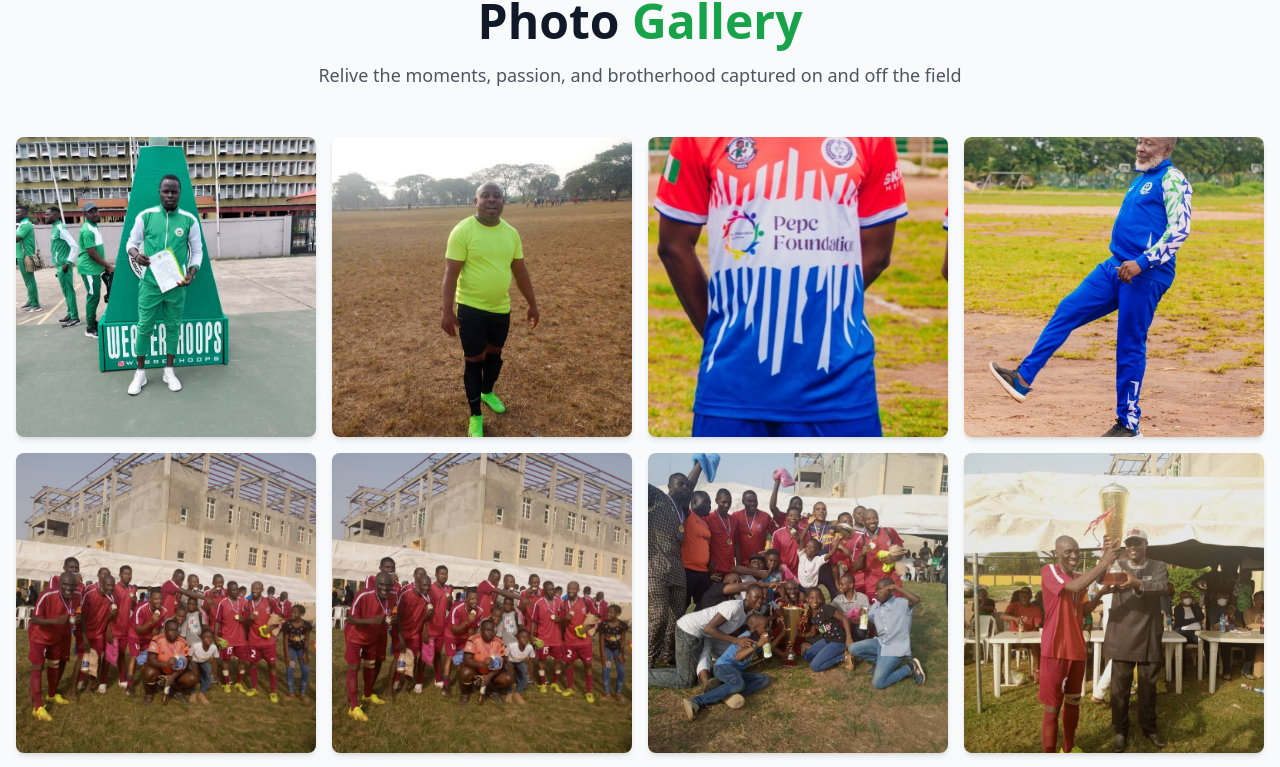
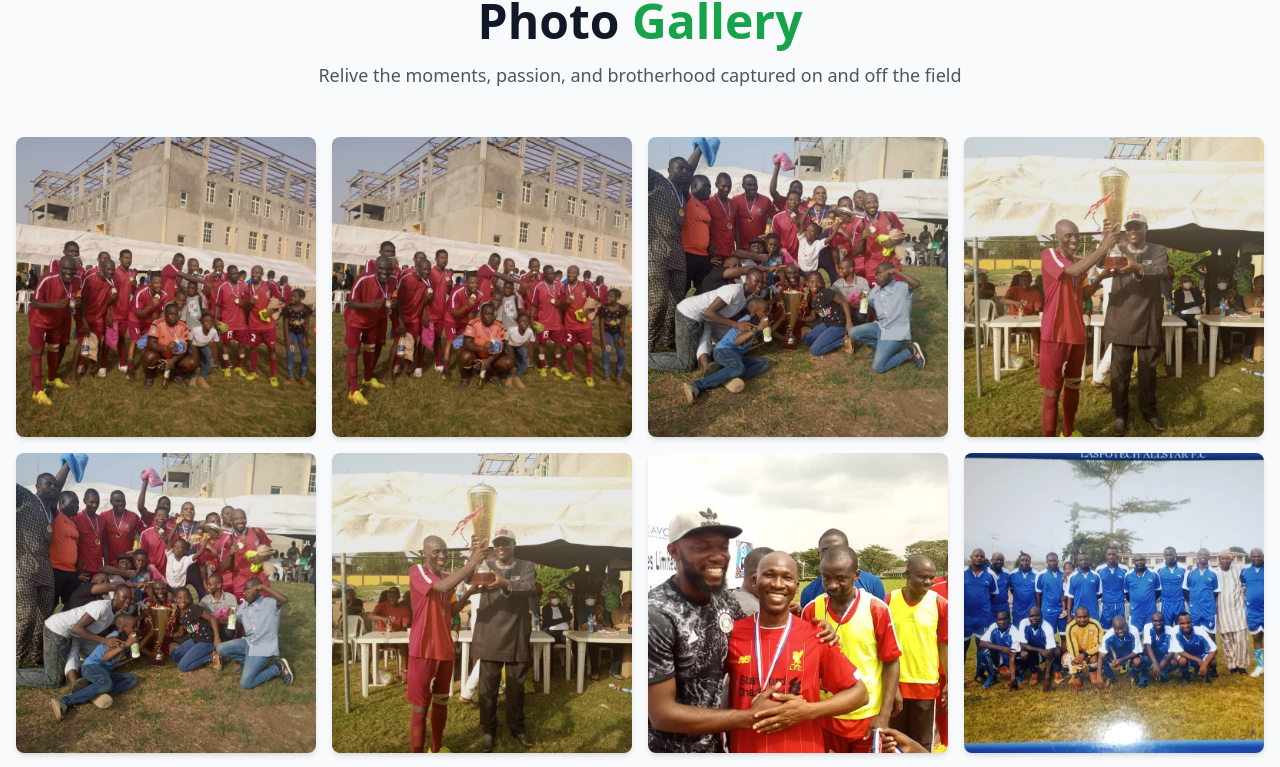
Before and after one commit to Bolatan/allstars, a React (Vite) app: page / in a window 1280 px wide. Shown: the part 3775-4542 px from the top of the page. Built offline with nearby package versions, Linux system fonts and the light colour scheme.

Commit message:
Update Gallery.tsx

```diff
--- a/src/components/Gallery.tsx
+++ b/src/components/Gallery.tsx
@@ -5,10 +5,6 @@ export default function Gallery() {
   const [selectedImage, setSelectedImage] = useState<number | null>(null);
 
   const images = [
-    '/Abiodun Alabi Kogboyinbo.jpg',
-    '/Dadakayode.jpeg',
-    '/Ibrahim Oseni.jpg',
-    '/Shakiru Sowemimo.jpg',
     '/WhatsApp Image 2025-11-19 at 17.01.02 (1).jpeg',
     '/WhatsApp Image 2025-11-19 at 17.01.02.jpeg',
     '/WhatsApp Image 2025-11-19 at 17.01.03 (1).jpeg',
@@ -16,7 +12,7 @@ export default function Gallery() {
     '/WhatsApp Image 2025-11-19 at 17.01.03 (3).jpeg',
     '/WhatsApp Image 2025-11-19 at 17.01.03.jpeg',
     '/WhatsApp Image 2025-11-19 at 17.01.04 (1).jpeg',
-    '/WhatsApp Image 2025-11-19 at 17.01.04.jpeg',
+    '1.jpeg',
     '/WhatsApp Image 2025-11-19 at 17.01.05 (1).jpeg',
     '/WhatsApp Image 2025-11-19 at 17.01.05 (2).jpeg',
     '/WhatsApp Image 2025-11-19 at 17.01.05.jpeg',
```
